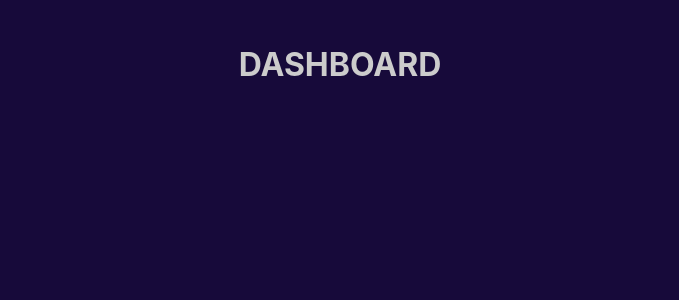
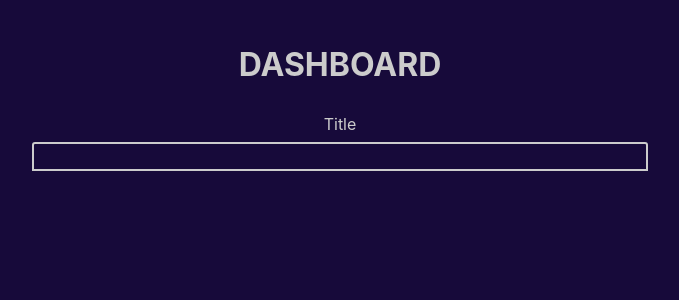
Before and after one commit to willemverbuyst/commuter-log-server, a Svelte app: page / in a window 1280 px wide. Shown: the top 300 px of the page, without its empty margins (300-979 px from the left). Built offline with nearby package versions, Linux system fonts and the light colour scheme.

Commit message:
Create simple input

```diff
--- a/src/App.svelte
+++ b/src/App.svelte
@@ -1,8 +1,10 @@
 <script>
+  import FormComponent from './BusinessLogic/FormComponent.svelte';
 </script>
 
 <main>
   <h1>DASHBOARD</h1>
+  <FormComponent />
 </main>
 
 <style>
--- /dev/null
+++ b/src/BusinessLogic/FormComponent.svelte
@@ -0,0 +1,21 @@
+<script>
+  import InputComponent from '../UI/InputComponent.svelte';
+
+  let title = '';
+</script>
+
+<form>
+  <InputComponent
+    id="title"
+    label="Title"
+    value={title}
+    on:input={(event) => (title = event.target.value)}
+  />
+</form>
+
+<style>
+  form {
+    width: 50%;
+    margin: auto;
+  }
+</style>
--- /dev/null
+++ b/src/UI/InputComponent.svelte
@@ -0,0 +1,41 @@
+<script>
+  export let id;
+  export let label;
+  export let value;
+  export let type = 'text';
+</script>
+
+<div class="form-control">
+  <label for="title">{label}</label>
+  <input {type} {id} {value} on:input />
+</div>
+
+<style>
+  input {
+    display: block;
+    width: 100%;
+    font: inherit;
+    border: 2px solid #ccc;
+    border-radius: 3px 3px 0 0;
+    background: transparent;
+    padding: 0.15rem 0.25rem;
+    transition: border-color 0.1s ease-out;
+  }
+
+  input:focus {
+    border-color: #f1f1f1;
+    outline: none;
+  }
+
+  label {
+    display: block;
+    margin-bottom: 0.5rem;
+    width: 100%;
+  }
+
+  .form-control {
+    padding: 0.5rem 0;
+    width: 100%;
+    margin: 0.25rem 0;
+  }
+</style>
```
